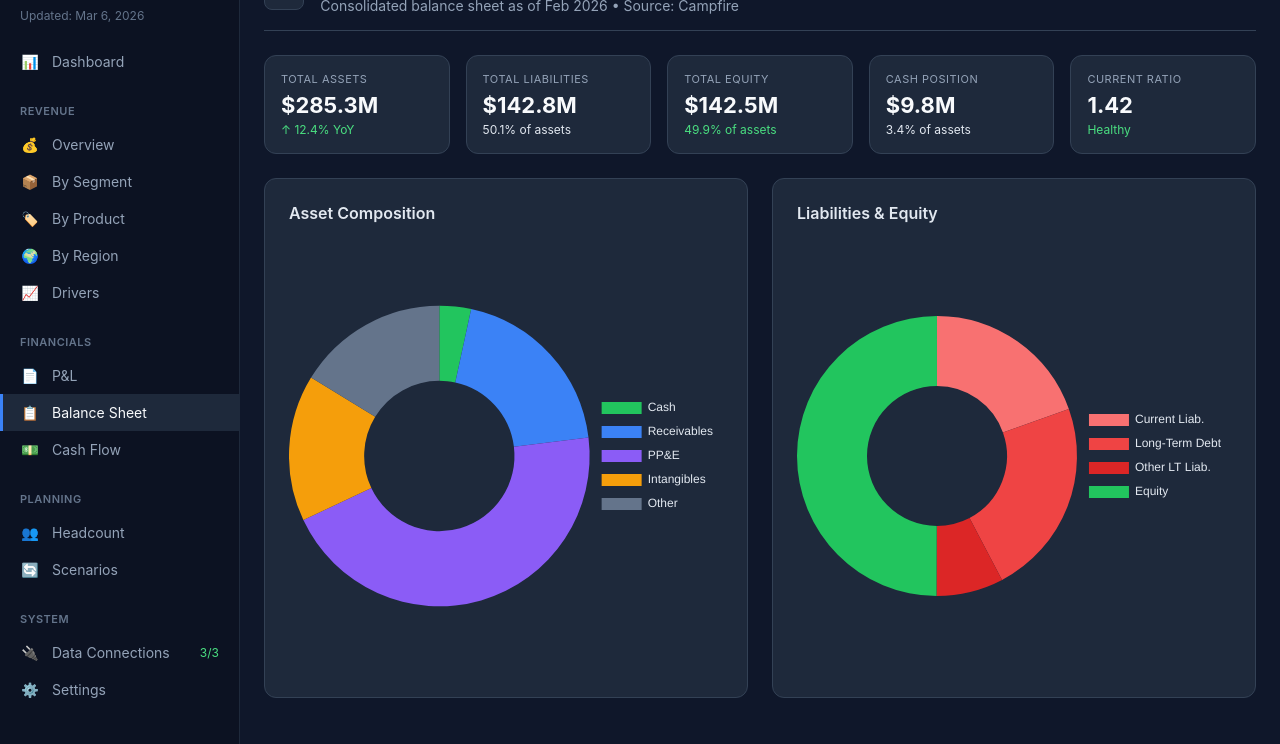
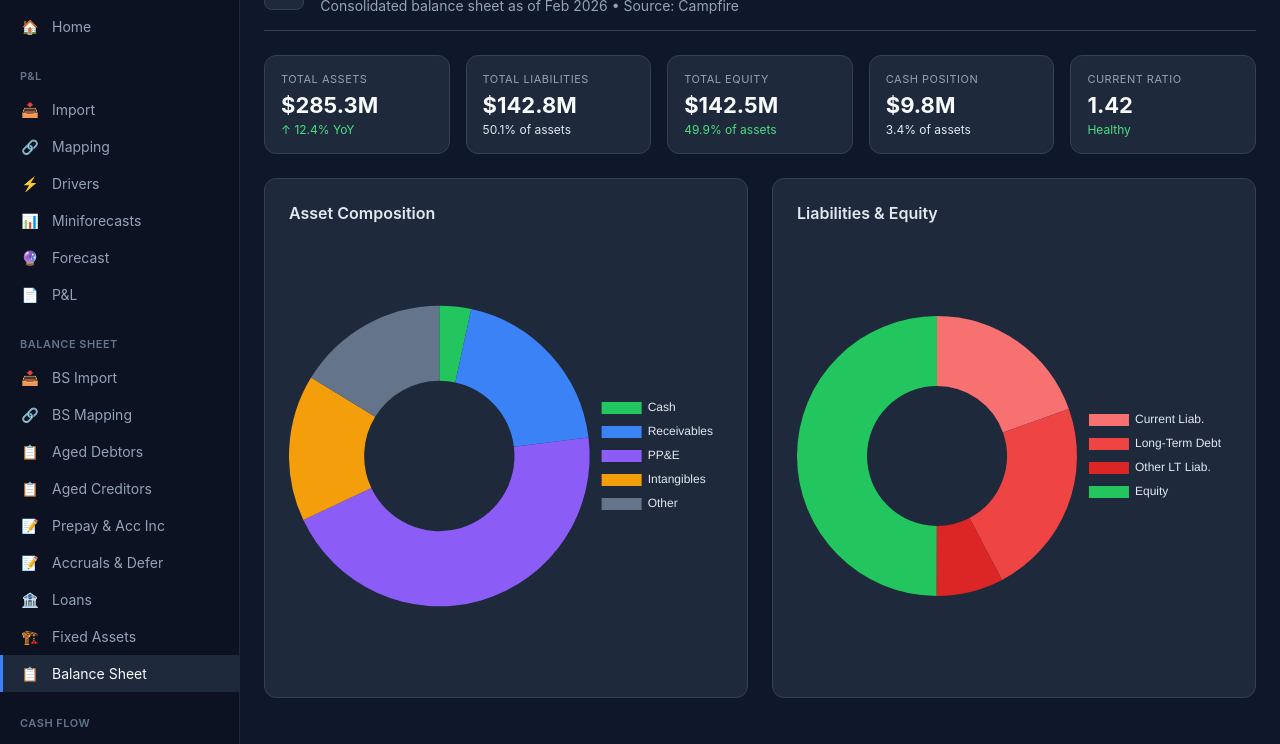
Before and after one commit to elle-del/telnyx-fpa, a plain HTML site: page balance_sheet.html in a window 1280 px wide. Shown: the part 56-800 px from the top of the page. Drawn offline with nearby package versions, Linux system fonts and the light colour scheme.

Commit message:
Fix sidebar navigation consistency across all pages

```diff
--- a/balance_sheet.html
+++ b/balance_sheet.html
@@ -61,30 +61,38 @@
 <body>
     <nav class="sidebar" id="sidebar">
         <div class="logo"><span class="bolt">⚡</span> Telnyx FP&A</div>
-        <div class="updated">Updated: Mar 6, 2026</div>
-        <a href="index.html" class="nav-item"><span class="nav-icon">📊</span> Dashboard</a>
+        <a href="index.html" class="nav-item"><span class="nav-icon">🏠</span> Home</a>
         <div class="nav-section">
-            <div class="nav-section-title">Revenue</div>
-            <a href="dashboard.html" class="nav-item"><span class="nav-icon">💰</span> Overview</a>
-            <a href="revenue_segment.html" class="nav-item"><span class="nav-icon">📦</span> By Segment</a>
-            <a href="revenue_product.html" class="nav-item"><span class="nav-icon">🏷️</span> By Product</a>
-            <a href="revenue_region.html" class="nav-item"><span class="nav-icon">🌍</span> By Region</a>
-            <a href="#" class="nav-item"><span class="nav-icon">📈</span> Drivers</a>
+            <div class="nav-section-title">P&L</div>
+            <a href="pnl_import.html" class="nav-item"><span class="nav-icon">📥</span> Import</a>
+            <a href="pnl_mapping.html" class="nav-item"><span class="nav-icon">🔗</span> Mapping</a>
+            <a href="pnl_drivers.html" class="nav-item"><span class="nav-icon">⚡</span> Drivers</a>
+            <a href="pnl_miniforecasts.html" class="nav-item"><span class="nav-icon">📊</span> Miniforecasts</a>
+            <a href="pnl_forecast.html" class="nav-item"><span class="nav-icon">🔮</span> Forecast</a>
+            <a href="pnl.html" class="nav-item"><span class="nav-icon">📄</span> P&L</a>
         </div>
         <div class="nav-section">
-            <div class="nav-section-title">Financials</div>
-            <a href="pnl.html" class="nav-item"><span class="nav-icon">📄</span> P&L</a>
+            <div class="nav-section-title">Balance Sheet</div>
+            <a href="bs_import.html" class="nav-item"><span class="nav-icon">📥</span> BS Import</a>
+            <a href="bs_mapping.html" class="nav-item"><span class="nav-icon">🔗</span> BS Mapping</a>
+            <a href="bs_aged_debtors.html" class="nav-item"><span class="nav-icon">📋</span> Aged Debtors</a>
+            <a href="bs_aged_creditors.html" class="nav-item"><span class="nav-icon">📋</span> Aged Creditors</a>
+            <a href="bs_prepay.html" class="nav-item"><span class="nav-icon">📝</span> Prepay & Acc Inc</a>
+            <a href="bs_accruals.html" class="nav-item"><span class="nav-icon">📝</span> Accruals & Defer</a>
+            <a href="bs_loans.html" class="nav-item"><span class="nav-icon">🏦</span> Loans</a>
+            <a href="bs_fixed_assets.html" class="nav-item"><span class="nav-icon">🏗️</span> Fixed Assets</a>
             <a href="balance_sheet.html" class="nav-item active"><span class="nav-icon">📋</span> Balance Sheet</a>
+        </div>
+        <div class="nav-section">
+            <div class="nav-section-title">Cash Flow</div>
+            <a href="cf_indirect.html" class="nav-item"><span class="nav-icon">📈</span> Indirect Method</a>
+            <a href="cf_direct.html" class="nav-item"><span class="nav-icon">📉</span> Direct Method</a>
+            <a href="cf_13week.html" class="nav-item"><span class="nav-icon">📅</span> 13 Week</a>
             <a href="cash_flow.html" class="nav-item"><span class="nav-icon">💵</span> Cash Flow</a>
         </div>
         <div class="nav-section">
-            <div class="nav-section-title">Planning</div>
-            <a href="headcount.html" class="nav-item"><span class="nav-icon">👥</span> Headcount</a>
-            <a href="#" class="nav-item"><span class="nav-icon">🔄</span> Scenarios</a>
-        </div>
-        <div class="nav-section">
             <div class="nav-section-title">System</div>
-            <a href="data_connections.html" class="nav-item"><span class="nav-icon">🔌</span> Data Connections<span style="margin-left:auto;color:#4ade80;font-size:12px;">3/3</span></a>
+            <a href="data_connections.html" class="nav-item"><span class="nav-icon">🔌</span> Data Connections</a>
             <a href="settings.html" class="nav-item"><span class="nav-icon">⚙️</span> Settings</a>
         </div>
     </nav>
```
Also changed, not shown: cash_flow.html (+24 -16 lines), pnl.html (+24 -16 lines).
